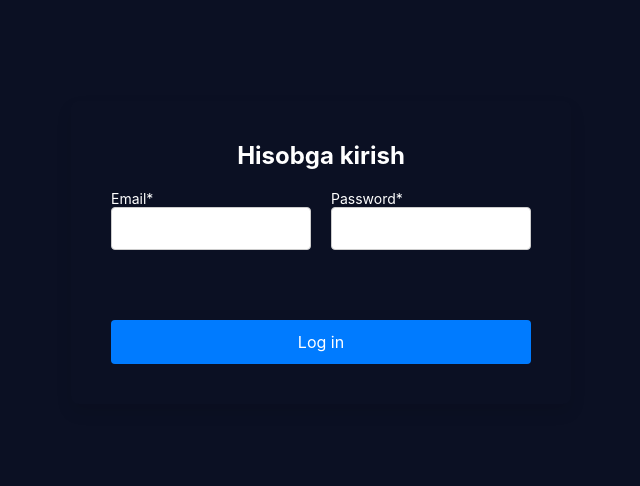
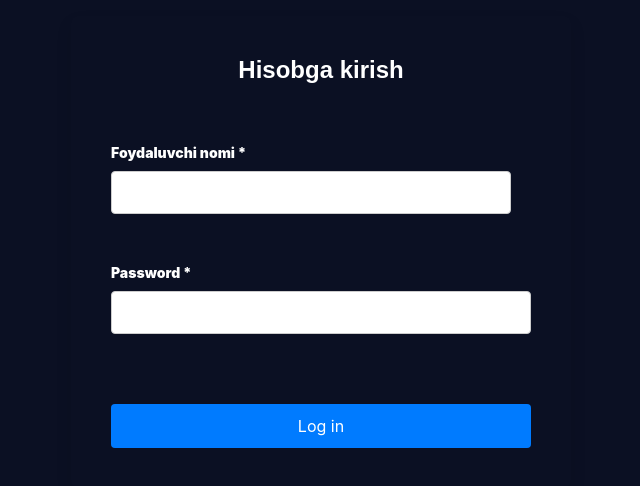
Before and after one commit to uzhojiakbar/sololearn-nammqi, a React (Vite) app: page /account/sign-in in a window 1280 px wide. Shown: the part 148-634 px from the top of the page, without its empty margins (319-959 px from the left). Built offline with nearby package versions, Linux system fonts and the light colour scheme.

Commit message:
Register Done, Login in working, Toast added

```diff
--- a/package.json
+++ b/package.json
@@ -13,6 +13,7 @@
     "axios": "^1.7.7",
     "react": "^18.3.1",
     "react-dom": "^18.3.1",
+    "react-hot-toast": "^2.4.1",
     "react-icons": "^5.3.0",
     "react-router-dom": "^6.26.2",
     "react-slick": "^0.30.2",
--- a/src/Pages/Login/Login.jsx
+++ b/src/Pages/Login/Login.jsx
@@ -9,26 +9,54 @@ import {
   SubmitButton,
   Form,
 } from "../Register/styled";
+import axios from "axios";
 function Login() {
+  const [loading, setLoading] = useState(0);
+
   const [loginData, setLoginData] = useState({
-    email: ",",
+    username: ",",
     password: "",
   });
   const handleChange = (e) => {
     setLoginData({ ...loginData, [e.target.name]: e.target.value });
   };
 
+  const onLogin = async (e) => {
+    e.preventDefault();
+    setLoading(1);
+
+    const requestData = {
+      username: loginData.username,
+      password: loginData.password,
+    };
+
+    try {
+      const response = await axios.post(
+        "https://solonammqi.pythonanywhere.com/account/login/",
+        requestData
+      );
+      setLoading(0);
+      // notify("ok", "Hisobga kirildi.");
+      console.log(response);
+    } catch (error) {
+      console.log(error);
+    }
+
+    setLoading(0);
+  };
+
   return (
+    <>
       <Container>
         <FormContainer>
           <Title>Hisobga kirish</Title>
-        <Form>
+          <Form onSubmit={onLogin}>
             <InputContainer>
               <Label>
-              Email*
+                Foydaluvchi nomi *
                 <Input
-                type="email"
-                name="email"
+                  type="text"
+                  name="username"
                   maxLength="254"
                   required
                   // value={formData.email}
@@ -36,10 +64,11 @@ function Login() {
                 />
               </Label>
             </InputContainer>
+            <br />
 
             <InputContainer>
               <Label>
-              Password*
+                Password *
                 <Input
                   type="password"
                   name="password"
@@ -55,6 +84,14 @@ function Login() {
           </Form>
         </FormContainer>
       </Container>
+      {loading ? (
+        <div className="loaderWindow">
+          <div className="loader"></div>
+        </div>
+      ) : (
+        <> </>
+      )}
+    </>
   );
 }
 
--- a/src/Pages/Register/Register.jsx
+++ b/src/Pages/Register/Register.jsx
@@ -12,6 +12,7 @@ import {
   InputContainer,
 } from "./styled";
 import { useNavigate } from "react-router-dom";
+import toast from "react-hot-toast";
 
 const Register = () => {
   const [formData, setFormData] = useState({
@@ -22,7 +23,18 @@ const Register = () => {
     lastName: "",
     course: "",
     groupName: "",
+    repass: "",
   });
+
+  const notify = (type = "ok", text) => {
+    if (type === "ok") {
+      toast.success(text || "Tayyor");
+    } else if (type === "err") {
+      toast.error(text || "Xato");
+    } else if (type === "wait") {
+      toast.loading(text || "Kuting...");
+    }
+  };
 
   const [loading, setLoading] = useState(1);
 
@@ -64,8 +76,14 @@ const Register = () => {
       first_name: formData.firstName,
       last_name: formData.lastName,
       course: formData.course,
-      group_name: null,
+      group_name: formData.groupName || null,
     };
+
+    if (formData.password !== formData.repass) {
+      notify("err", "Parollar mos emas");
+      setLoading(0);
+      return;
+    }
 
     try {
       const response = await axios.post(
@@ -73,14 +91,32 @@ const Register = () => {
         requestData
       );
       setLoading(0);
-      // Muvaffaqiyatli bo'lsa, foydalanuvchini boshqa sahifaga yo'naltirish yoki formani tozalash
-      console.log("ZOR");
-
-      nav("/");
+      notify("ok", "Ro`yxatdan o`tdingiz");
+      nav("/account/sign-in");
     } catch (error) {
       setLoading(0);
+      if (error.response && error.response.data) {
+        const errorData = error.response.data;
+
+        if (errorData.username) {
+          notify("err", `Username xatolik: ${errorData.username[0]}`);
+        } else if (errorData.email) {
+          notify("err", `Email xatolik: ${errorData.email[0]}`);
+        } else if (errorData.password) {
+          notify("err", `Password xatolik: ${errorData.password[0]}`);
+        } else {
+          notify(
+            "err",
+            "Qandaydur xatolik. Iltimos keyinroq qayta urinib ko'ring."
+          );
+        }
+      } else {
+        notify(
+          "err",
+          "Qandaydur xatolik. Iltimos keyinroq qayta urinib ko'ring."
+        );
+      }
       console.error("Error:", error);
-      console.error("Error:", error.request.response);
     }
   };
 
@@ -88,11 +124,35 @@ const Register = () => {
     <>
       <Container>
         <FormContainer>
-          <Title>Sign Up</Title>
+          <Title>Ro'yxatdan o'tish</Title>
           <Form onSubmit={handleSubmit}>
             <InputContainer>
               <Label>
-                Username*
+                Ismingizni kiriting
+                <Input
+                  type="text"
+                  name="firstName"
+                  maxLength="150"
+                  value={formData.firstName}
+                  onChange={handleChange}
+                />
+              </Label>
+            </InputContainer>
+            <InputContainer>
+              <Label>
+                Familyaninigizni kiriting
+                <Input
+                  type="text"
+                  name="lastName"
+                  maxLength="150"
+                  value={formData.lastName}
+                  onChange={handleChange}
+                />
+              </Label>
+            </InputContainer>
+            <InputContainer>
+              <Label>
+                Foydaluvchi nomi *
                 <Input
                   type="text"
                   name="username"
@@ -108,7 +168,7 @@ const Register = () => {
 
             <InputContainer>
               <Label>
-                Email*
+                E-mail *
                 <Input
                   type="email"
                   name="email"
@@ -121,7 +181,7 @@ const Register = () => {
             </InputContainer>
             <InputContainer>
               <Label>
-                Password*
+                Parol kiriting *
                 <Input
                   type="password"
                   name="password"
@@ -135,38 +195,28 @@ const Register = () => {
             </InputContainer>
             <InputContainer>
               <Label>
-                First Name
+                Parolni takroran kiriting*
                 <Input
-                  type="text"
-                  name="firstName"
-                  maxLength="150"
-                  value={formData.firstName}
+                  type="password"
+                  name="repass"
+                  maxLength="128"
+                  minLength="1"
+                  required
+                  value={formData.repass}
                   onChange={handleChange}
                 />
               </Label>
             </InputContainer>
+
             <InputContainer>
               <Label>
-                Last Name
-                <Input
-                  type="text"
-                  name="lastName"
-                  maxLength="150"
-                  value={formData.lastName}
-                  onChange={handleChange}
-                />
-              </Label>
-            </InputContainer>
-            <InputContainer>
-              <Label>
-                Course
                 <Select
                   name="course"
                   required
                   value={formData.course}
                   onChange={handleChange}
                 >
-                  <option value="">Kursni tanlang</option>
+                  <option value="null">Kursni tanlang</option>
                   <option value="1">1-kurs</option>
                   <option value="2">2-kurs</option>
                   <option value="3">3-kurs</option>
@@ -176,19 +226,17 @@ const Register = () => {
             </InputContainer>
             <InputContainer>
               <Label>
-                Group Name
                 <Select
                   name="groupName"
                   required
                   value={formData.groupName}
                   onChange={handleChange}
                 >
-                  <option value="">Kursni tanlang</option>
-
+                  <option value="null">Guruhni tanlang</option>
                   {!loading
                     ? GroupsAtt.map((v) => {
                         return (
-                          <option key={v.id} value={v?.name}>
+                          <option key={v.id} value={+v?.id || null}>
                             {v?.name}
                           </option>
                         );
--- a/src/Pages/Register/styled.js
+++ b/src/Pages/Register/styled.js
@@ -14,12 +14,18 @@ const FormContainer = styled.div`
   box-shadow: 0 8px 16px rgba(0, 0, 0, 0.1);
   width: 500px;
   text-align: center;
+
+  display: flex;
+  flex-direction: column;
+  gap: 40px;
 `;
 
 const Title = styled.h2`
   font-size: 24px;
   margin-bottom: 20px;
   color: #ffffff;
+  font-weight: 900;
+  font-family: sans-serif;
 `;
 
 const Form = styled.form`
@@ -39,6 +45,10 @@ const Label = styled.label`
   margin-bottom: 10px;
   text-align: left;
   color: #ffffff;
+  font-weight: 900;
+  display: flex;
+  flex-direction: column;
+  gap: 10px;
 `;
 
 const Input = styled.input`
@@ -49,6 +59,7 @@ const Input = styled.input`
   border-radius: 4px;
   width: 100%;
   box-sizing: border-box;
+  outline: none;
 `;
 
 const Select = styled.select`
@@ -59,6 +70,7 @@ const Select = styled.select`
   border-radius: 4px;
   width: 100%;
   box-sizing: border-box;
+  outline: none;
 `;
 
 const SubmitButton = styled.button`
--- a/src/main.jsx
+++ b/src/main.jsx
@@ -2,11 +2,13 @@ import { StrictMode } from "react";
 import { createRoot } from "react-dom/client";
 import { BrowserRouter } from "react-router-dom";
 import Root from "./Root/Root";
+import { Toaster } from "react-hot-toast";
 
 createRoot(document.getElementById("root")).render(
   <StrictMode>
     <BrowserRouter>
       <Root />
+      <Toaster />
     </BrowserRouter>
   </StrictMode>
 );
```
Also changed, not shown: 1 other file (tests, documents, lock files or other folders). Lines whose indentation alone changed are shown as unchanged.
